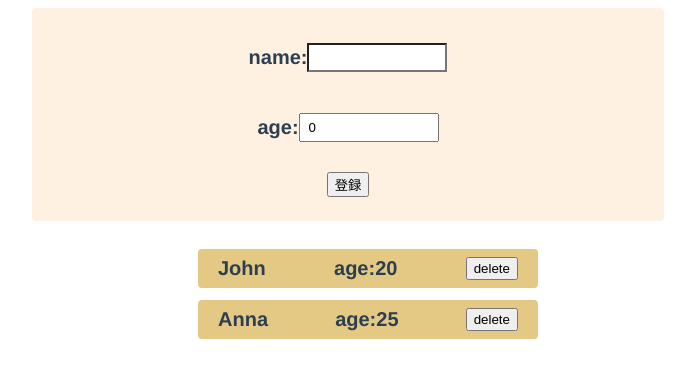
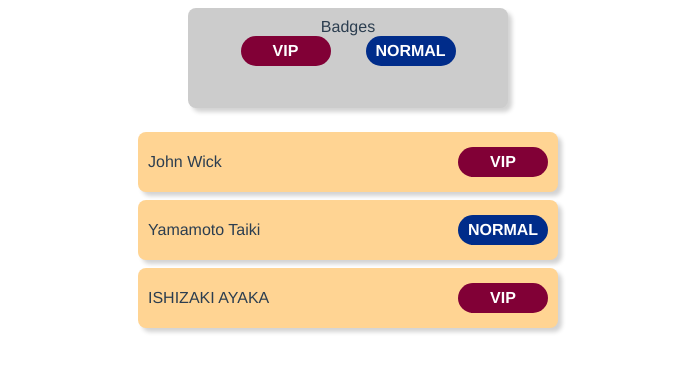
Before and after one commit to ikeda-shoki/vue_udemy_typescript, a Vue app: page / in a window 1280 px wide. Shown: the top 378 px of the page, without its empty margins (292-987 px from the left). Built offline with nearby package versions, Linux system fonts and the light colour scheme.

Commit message:
add lesson 46

```diff
--- a/src/App.vue
+++ b/src/App.vue
@@ -1,9 +1,9 @@
 <script setup lang="ts">
-  import Persons from './components/Persons.vue'
+  import Reservation from './components/Reservation.vue';
 </script>
 
 <template>
-  <Persons />
+  <Reservation />
 </template>
 
 <style>
--- /dev/null
+++ b/src/components/Badge.vue
@@ -0,0 +1,22 @@
+<script setup lang="ts">
+
+</script>
+
+<template>
+  <div class="badge">
+    <slot />
+  </div>
+</template>
+
+<style scoped>
+  .badge {
+    box-shadow: 2px, 8px, 4px, black;
+    border-radius: 20px;
+    display: flex;
+    justify-content: center;
+    align-items: center;
+    width: 90px;
+    height: 30px;
+    font-weight: bold;
+  }
+</style>
--- /dev/null
+++ b/src/components/Card.vue
@@ -0,0 +1,17 @@
+<script setup lang="ts">
+
+</script>
+
+<template>
+  <div class="card">
+    <slot />
+  </div>
+</template>
+
+<style scoped>
+  .card {
+    padding: 10px 10px;
+    border-radius: 8px;
+    box-shadow: 4px 4px 4px rgb(211, 211, 211);
+  }
+</style>
--- a/src/components/PersonList.vue
+++ /dev/null
@@ -1,42 +0,0 @@
-<script setup lang="ts">
-  import { Person } from './Persons.vue'
-
-  type Props = {
-    persons: Person[];
-  };
-
-  defineProps<Props>();
-
-  const emit = defineEmits(['delete']);
-
-  const onClickDelete = (id: number, name: string) => {
-    if (confirm("Delete " + name + " ?")) {
-      emit('delete', id);
-    }
-  }
-</script>
-
-<template>
-  <li v-for="person in persons" :key="person.id" class="person-list">
-    <span>{{ person.name }}</span>
-    <span>age:{{ person.age }}</span>
-    <button @click="onClickDelete(person.id, person.name)">
-      <span>delete</span>
-    </button>
-  </li>
-</template>
-
-<style scoped>
-  .person-list {
-    list-style: none;
-    margin-bottom: 12px;
-    border-radius: 4px;
-    font-size: 20px;
-    font-weight: bold;
-    display: flex;
-    justify-content: space-between;
-    background-color: rgb(228, 201, 133);
-    padding: 8px 20px;
-    width: 300px;
-  }
-</style>
--- a/src/components/PersonPostForm.vue
+++ /dev/null
@@ -1,98 +0,0 @@
-<script setup lang="ts">
-  import { computed, ref } from 'vue';
-
-  const name = ref<string>('');
-  const age = ref<number>(0);
-
-  const emit = defineEmits(['register']);
-
-  const register = () => {
-    const person = { id: Math.random(), name: name.value, age: age.value };
-    resetForm();
-    emit('register', person);
-  }
-
-  const resetForm = () => {
-    name.value = "";
-    age.value = 0;
-  }
-
-  const nameLengthLimit = 15;
-
-  const isValidName = computed(() => {
-    if (name.value.length >= nameLengthLimit) {
-      return false;
-    } else {
-      return true;
-    }
-  });
-
-  const color = computed(() => {
-    return isValidName.value ? 'white' : 'rgb(244, 194, 190)';
-  });
-
-</script>
-
-<template>
-  <div class="form-container">
-    <div class="input-container">
-      <span>name:</span>
-      <input class="input-name" v-model="name"/>
-    </div>
-    <span v-if="!isValidName" class="error-message">{{ nameLengthLimit }} characters or less, please</span>
-    <div class="input-container">
-      <span>age:</span>
-      <input class="input" v-model="age" type="number"/>
-    </div>
-
-    <button :disabled="!isValidName" class="register-button" @click="register()">登録</button>
-  </div>
-</template>
-
-<style scoped>
-  .error-message {
-    font-size: 12px;
-    color: rgb(244, 194, 190);
-    font-weight: bold;
-  }
-
-  .form-container {
-    display: flex;
-    flex-direction: column;
-    align-items: center;
-    background-color: rgb(255, 241, 226);
-    padding: 24px 0;
-    width: 50%;
-    margin-bottom: 12px;
-    border-radius: 4px;
-  }
-
-  .input-container {
-    display: flex;
-    justify-content: space-between;
-    align-items: center;
-    height: 50px;
-    margin-bottom: 20px;
-  }
-
-  .input-column {
-    width: 200px;
-    display: flex;
-    justify-content: space-between;
-    margin-bottom: 10px;
-  }
-
-  .input-name {
-    background-color: v-bind(color);
-  }
-
-  input {
-    width: 120px;
-    padding: 5px 8px;
-  }
-
-  span {
-    font-size: 20px;
-    font-weight: bold;
-  }
-</style>
--- a/src/components/Persons.vue
+++ /dev/null
@@ -1,42 +0,0 @@
-<script setup lang="ts">
-  import { ref, Ref } from 'vue';
-
-  import PersonPostForm from './PersonPostForm.vue';
-  import PersonList from './PersonList.vue';
-
-  export type Person = {
-    id: number,
-    name: string,
-    age: number,
-  };
-
-  const persons : Ref<Person[]> = ref([{ id: 0, name: 'John', age : 20 }, { id: 1, name: 'Anna', age : 25 } ])
-
-  const registerPerson = (person: Person) => {
-    persons.value.push(person);
-  }
-
-  const deletePerson = (id: number) => {
-    persons.value = persons.value.filter(p => p.id !== id);
-  }
-
-</script>
-
-<template>
-  <div class="container">
-    <PersonPostForm @register="registerPerson"/>
-    <div class="list-container">
-      <ul>
-        <PersonList :persons="persons" @delete="deletePerson" />
-      </ul>
-    </div>
-  </div>
-</template>
-
-<style scoped>
-  .container {
-    display: flex;
-    flex-direction: column;
-    align-items: center;
-  }
-</style>
--- /dev/null
+++ b/src/components/Reservation.vue
@@ -0,0 +1,88 @@
+<script setup lang="ts">
+  import Card from './Card.vue';
+  import Badge from './Badge.vue';
+</script>
+
+<template>
+  <div class="container">
+    <Card class="menu-card">
+      <span>Badges</span>
+      <div class="badges">
+        <Badge class="vip-badge">
+          <span>VIP</span>
+        </Badge>
+        <Badge class="normal-badge">
+          <span>NORMAL</span>
+        </Badge>
+      </div>
+    </Card>
+
+    <Card class="reservation-card">
+      <span>John Wick</span>
+      <Badge class="vip-badge">
+        <span>VIP</span>
+      </Badge>
+    </Card>
+
+    <Card class="reservation-card">
+      <span>Yamamoto Taiki</span>
+      <Badge class="normal-badge">
+        <span>NORMAL</span>
+      </Badge>
+    </Card>
+
+    <Card class="reservation-card">
+      <span>ISHIZAKI AYAKA</span>
+      <Badge class="vip-badge">
+        <span>VIP</span>
+      </Badge>
+    </Card>
+  </div>
+</template>
+
+<style scoped>
+  .container {
+    display: flex;
+    flex-direction: column;
+    align-items: center;
+  }
+
+  .menu-card {
+    width: 300px;
+    height: 80px;
+    background-color: #ccc;
+    display: flex;
+    flex-direction: column;
+    align-items: center;
+    margin-bottom: 24px;
+  }
+
+  .reservation-card {
+    width: 400px;
+    height: 60px;
+    background-color: rgb(255, 212, 147);
+    display: flex;
+    justify-content: space-between;
+    align-items: center;
+    margin-bottom: 8px;
+    padding: 0px 10px;
+    border-radius: 8px;
+    box-shadow: 4px 4px 4px rgb(211, 211, 211);
+  }
+
+  .badges {
+    display: flex;
+    justify-content: space-around;
+    width: 250px;
+  }
+
+  .vip-badge {
+    background-color: #810036;
+    color: white;
+  }
+
+  .normal-badge {
+    background-color: #002c8a;
+    color: white;
+  }
+</style>
```
Also changed, not shown: 2 other files (tests, documents, lock files or other folders).
